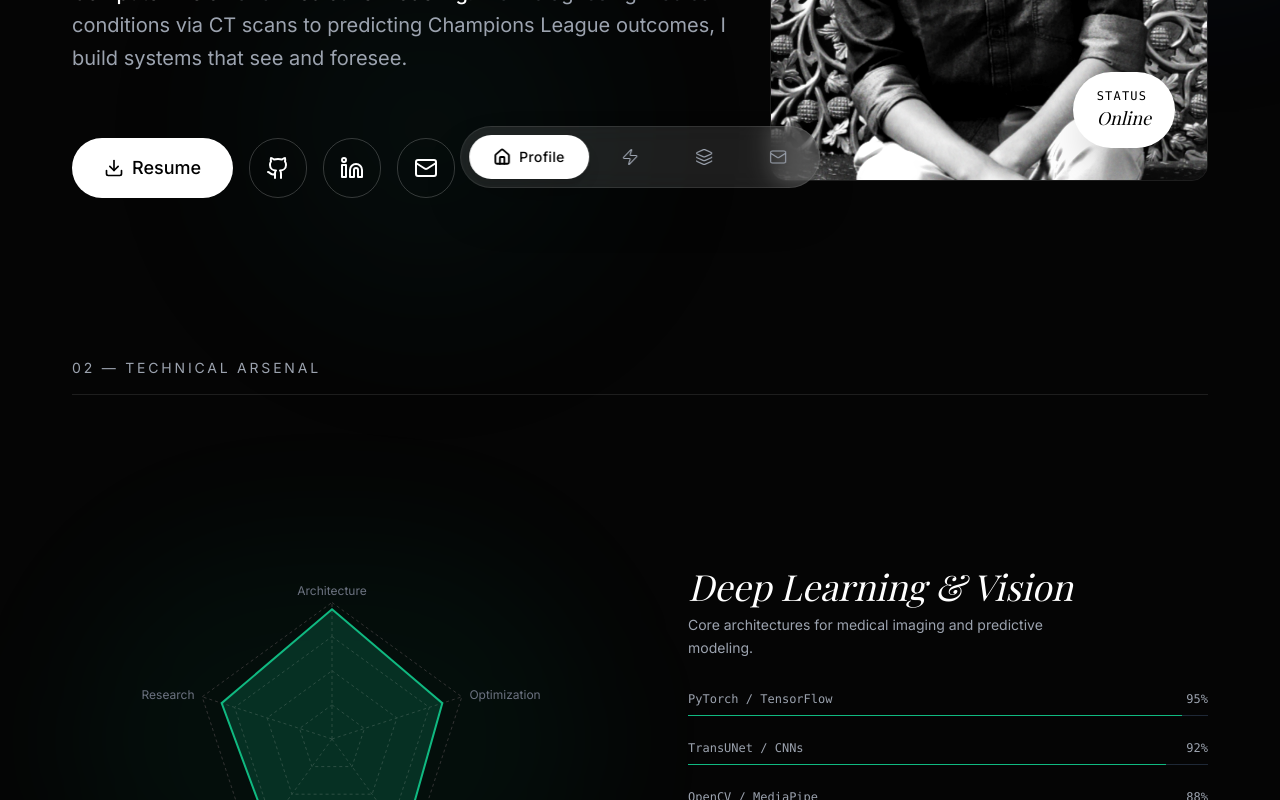
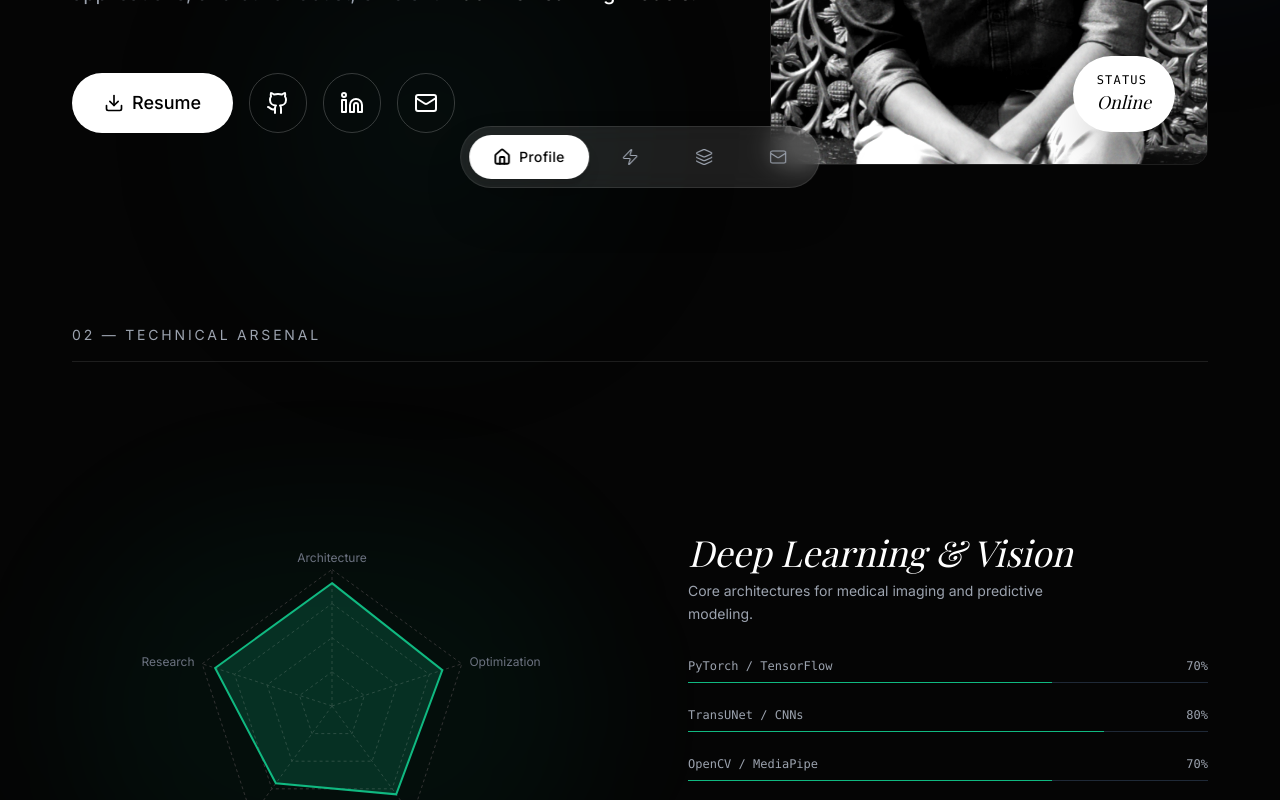
Before and after one commit to Akashh0/Portfolio, a React (Vite) app: page / in a window 1280 px wide. Shown: the part 580-1380 px from the top of the page. Built offline with nearby package versions, Linux system fonts and the light colour scheme; a web font is replaced by a local one.

Commit message:
final touches

```diff
--- a/src/App.jsx
+++ b/src/App.jsx
@@ -10,61 +10,46 @@ import ContactView from './components/ContactView';
 const projects = [
   {
     id: 1,
-    title: "DeepBallonNet",
+    title: "Ballon'Dor Predictor",
     category: "Predictive Analytics",
     color: "from-blue-900 via-blue-950 to-black",
-    description: "Forecasting Champions League winners using historical data metrics."
+    description: "Forecasting Champions League winners using historical data metrics.",
+    link: "https://github.com/Akashh0/DL-Model" // <--- ADD THIS
   },
   {
     id: 2,
     title: "Lung Cancer Detection",
     category: "Medical AI / Vision",
     color: "from-red-900 via-red-950 to-black",
-    description: "TransUNet architecture for high-precision tumor segmentation."
+    description: "TransUNet architecture for high-precision tumor segmentation.",
+    link: "https://lung-cancer-demo.vercel.app" // Example of a demo link
   },
   {
     id: 3,
-    title: "Evolving Human AI",
-    category: "Generative Systems",
+    title: "Resume Analyser",
+    category: "Analytic Systems",
     color: "from-purple-900 via-purple-950 to-black",
-    description: "A digital companion that matures visually and mentally over time."
+    description: "An AI model for resume analysis.",
+    link: "https://github.com/Akashh0/Resumate"
   },
   {
     id: 4,
-    title: "Mid-Air Sculpting",
-    category: "Spatial Computing",
+    title: "Career Roadmap Generator",
+    category: "Generative Systems",
     color: "from-emerald-900 via-emerald-950 to-black",
-    description: "Hand-tracking interface for 3D modeling without physical tools."
+    description: "A BERT model for career roadmap generation. The backend (Model) Github repo is linked here.",
+    link: "https://github.com/Akashh0/CareerpathBackend"
   },
-  // --- NEW PROJECTS ADDED BELOW ---
+  // ... do this for all 8 projects ...
   {
     id: 5,
-    title: "Neuro-Style Transfer",
-    category: "Computer Vision",
+    title: "Emotion Detection using Wave Format",
+    category: "Audio Processing",
     color: "from-orange-900 via-orange-950 to-black",
-    description: "Real-time artistic style transfer for video streams using CNNs."
+    description: "Real-time emotion detection using wave format.",
+    link: "#"
   },
-  {
-    id: 6,
-    title: "Algo-Trading Bot",
-    category: "Fintech / Data",
-    color: "from-cyan-900 via-cyan-950 to-black",
-    description: "Reinforcement learning agent optimized for crypto market volatility."
-  },
-  {
-    id: 7,
-    title: "Smart Traffic Control",
-    category: "IoT / AI",
-    color: "from-yellow-900 via-yellow-950 to-black",
-    description: "Adaptive traffic light system based on vehicle density analysis."
-  },
-  {
-    id: 8,
-    title: "Voice Auth System",
-    category: "Audio Processing",
-    color: "from-pink-900 via-pink-950 to-black",
-    description: "Biometric security system using voiceprint analysis."
-  }
+
 ];
 
 function App() {
--- a/src/components/AnalyticsView.jsx
+++ b/src/components/AnalyticsView.jsx
@@ -8,17 +8,17 @@ const skillCategories = [
     title: "Deep Learning & Vision",
     description: "Core architectures for medical imaging and predictive modeling.",
     chartData: [
-      { subject: 'Architecture', A: 95, fullMark: 100 },
+      { subject: 'Architecture', A: 90, fullMark: 100 },
       { subject: 'Optimization', A: 85, fullMark: 100 },
-      { subject: 'Training', A: 90, fullMark: 100 },
-      { subject: 'Deployment', A: 80, fullMark: 100 },
-      { subject: 'Research', A: 85, fullMark: 100 },
+      { subject: 'Training', A: 80, fullMark: 100 },
+      { subject: 'Deployment', A: 70, fullMark: 100 },
+      { subject: 'Research', A: 90, fullMark: 100 },
     ],
     skills: [
-      { name: "PyTorch / TensorFlow", level: "95%" },
-      { name: "TransUNet / CNNs", level: "92%" },
-      { name: "OpenCV / MediaPipe", level: "88%" },
-      { name: "YOLO / Object Detection", level: "90%" },
+      { name: "PyTorch / TensorFlow", level: "70%" },
+      { name: "TransUNet / CNNs", level: "80%" },
+      { name: "OpenCV / MediaPipe", level: "70%" },
+      { name: "YOLO / Object Detection", level: "70%" },
       { name: "Transformers (NLP)", level: "85%" },
     ]
   },
@@ -28,16 +28,16 @@ const skillCategories = [
     chartData: [
       { subject: 'Statistics', A: 90, fullMark: 100 },
       { subject: 'Visualization', A: 95, fullMark: 100 },
-      { subject: 'Cleaning', A: 85, fullMark: 100 },
-      { subject: 'SQL Logic', A: 80, fullMark: 100 },
+      { subject: 'Cleaning', A: 88, fullMark: 100 },
+      { subject: 'SQL Logic', A: 70, fullMark: 100 },
       { subject: 'Pipelines', A: 75, fullMark: 100 },
     ],
     skills: [
       { name: "Pandas / NumPy", level: "95%" },
       { name: "Scikit-Learn", level: "90%" },
       { name: "Matplotlib / Seaborn", level: "92%" },
-      { name: "SQL / Database", level: "85%" },
-      { name: "Jupyter Notebooks", level: "98%" },
+      { name: "SQL / Database", level: "70%" },
+      { name: "Jupyter Notebooks", level: "80%" },
     ]
   },
   {
@@ -52,9 +52,9 @@ const skillCategories = [
     ],
     skills: [
       { name: "React.js / Vite", level: "90%" },
-      { name: "Tailwind CSS", level: "95%" },
+      { name: "Tailwind CSS", level: "75%" },
       { name: "Three.js / R3F", level: "75%" },
-      { name: "Figma (Prototyping)", level: "85%" },
+      { name: "Figma (Prototyping)", level: "75%" },
       { name: "Framer Motion", level: "80%" },
     ]
   },
@@ -62,16 +62,16 @@ const skillCategories = [
     title: "DevOps & Tools",
     description: "The environment and tools that maintain system integrity.",
     chartData: [
-      { subject: 'Version Ctrl', A: 95, fullMark: 100 },
-      { subject: 'Container', A: 75, fullMark: 100 },
+      { subject: 'Version Control', A: 95, fullMark: 100 },
+      { subject: 'Container', A: 70, fullMark: 100 },
       { subject: 'Cloud', A: 70, fullMark: 100 },
-      { subject: 'Linux', A: 85, fullMark: 100 },
+      { subject: 'Terminal', A: 80, fullMark: 100 },
       { subject: 'Workflow', A: 90, fullMark: 100 },
     ],
     skills: [
       { name: "Git / GitHub", level: "95%" },
-      { name: "Docker", level: "75%" },
-      { name: "Linux / Bash", level: "85%" },
+      { name: "Docker", level: "70%" },
+      { name: "Bash", level: "85%" },
       { name: "VS Code / Extensions", level: "95%" },
       { name: "Postman / API", level: "88%" },
     ]
--- a/src/components/ProfileView.jsx
+++ b/src/components/ProfileView.jsx
@@ -4,10 +4,9 @@ import { Mail, Github, Linkedin, Download } from 'lucide-react';
 
 const ProfileView = () => {
   return (
-    // CHANGED: w-full and justify-between to spread content to the edges
     <div className="w-full flex flex-col md:flex-row items-center justify-between gap-10 py-20 px-4 md:px-0">
 
-      {/* LEFT: THE NARRATIVE (Now takes up 60% of width) */}
+      {/* LEFT: THE NARRATIVE */}
       <div className="w-full md:w-3/5 space-y-8 text-left order-2 md:order-1">
 
         <motion.div
@@ -18,15 +17,14 @@ const ProfileView = () => {
           <h3 className="text-sm font-sans text-emerald-400 tracking-[0.3em] uppercase mb-6">
             The Architect
           </h3>
-          {/* CHANGED: Massive text size to fill space */}
           <h2 className="text-6xl md:text-8xl font-serif leading-none mb-8">
-            Blending <span className="italic text-gray-500">Logic</span> <br/>
-            with Visual Intuition.
+            <span className="italic text-gray-500">Akash </span>
+            <span className= "italic text-white">Krishnan</span>
           </h2>
           <p className="text-xl text-gray-400 font-sans leading-relaxed max-w-2xl">
             I am a Data Science specialist focused on the intersection of
             <span className="text-white font-medium"> Computer Vision</span> and <span className="text-white font-medium">Predictive Modeling</span>.
-            From diagnosing medical conditions via CT scans to predicting Champions League outcomes, I build systems that see and foresee.
+            I apply my analytical background to building clean, efficient, and responsive fullstack applications, and build robust, efficient<span className= "text-white font-medium"> Machine Learning Models. </span>
           </p>
         </motion.div>
 
@@ -37,43 +35,64 @@ const ProfileView = () => {
            transition={{ delay: 0.8 }}
            className="flex gap-4 pt-8"
         >
-          <button className="flex items-center gap-2 px-8 py-4 bg-white text-black text-lg rounded-full hover:bg-gray-200 transition-colors">
+          {/* RESUME BUTTON (Links to a file in your public/Assets folder) */}
+          <a
+            href="/Assets/Resume.pdf"
+            download="Akash_Krishnan_Resume"
+            className="flex items-center gap-2 px-8 py-4 bg-white text-black text-lg rounded-full hover:bg-gray-200 transition-colors"
+          >
             <Download size={20} />
             <span className="font-medium">Resume</span>
-          </button>
+          </a>
 
           <div className="flex gap-4">
-            <button className="p-4 rounded-full border border-white/20 hover:bg-white hover:text-black transition-all">
+            {/* GITHUB LINK */}
+            <a
+              href="https://github.com/Akashh0"
+              target="_blank"
+              rel="noopener noreferrer"
+              className="p-4 rounded-full border border-white/20 hover:bg-white hover:text-black transition-all flex items-center justify-center"
+            >
               <Github size={24} />
-            </button>
-            <button className="p-4 rounded-full border border-white/20 hover:bg-white hover:text-black transition-all">
+            </a>
+
+            {/* LINKEDIN LINK */}
+            <a
+              href="https://www.linkedin.com/in/akash-krishnan-m"
+              target="_blank"
+              rel="noopener noreferrer"
+              className="p-4 rounded-full border border-white/20 hover:bg-white hover:text-black transition-all flex items-center justify-center"
+            >
               <Linkedin size={24} />
-            </button>
-            <button className="p-4 rounded-full border border-white/20 hover:bg-white hover:text-black transition-all">
+            </a>
+
+            {/* EMAIL LINK (Opens default mail app) */}
+            <a
+              href="mailto:akashkrishh85@gmail.com"
+              className="p-4 rounded-full border border-white/20 hover:bg-white hover:text-black transition-all flex items-center justify-center"
+            >
               <Mail size={24} />
-            </button>
+            </a>
           </div>
         </motion.div>
 
       </div>
 
-      {/* RIGHT: THE VISUAL (Now larger and pushes to the right) */}
+      {/* RIGHT: THE VISUAL */}
       <motion.div
         initial={{ opacity: 0, scale: 0.9 }}
         animate={{ opacity: 1, scale: 1 }}
         transition={{ duration: 0.8 }}
         className="w-full md:w-2/5 relative group flex justify-end order-1 md:order-2"
       >
-        {/* CHANGED: Increased dimensions to w-full max-w-md */}
         <div className="w-full max-w-md aspect-[3/4] relative overflow-hidden rounded-2xl border border-white/10">
           <img
-            src="Assets/Pic1_Edited.jpg"
+            src="/Assets/Pic1_Edited.jpg"
             alt="Profile"
             className="w-full h-full object-cover filter grayscale contrast-125 group-hover:grayscale-0 transition-all duration-700 ease-out"
           />
           <div className="absolute inset-0 bg-noise opacity-20 pointer-events-none mix-blend-overlay"></div>
 
-          {/* Status Tag */}
           <div className="absolute bottom-8 right-8 bg-white text-black px-6 py-4 rounded-full shadow-2xl z-10">
             <p className="font-mono text-xs tracking-widest uppercase">Status</p>
             <p className="font-serif italic text-lg">Online</p>
```
Also changed, not shown: src/components/ProjectGallery.jsx (+9 -5 lines), 1 other file (tests, documents, lock files or other folders).
